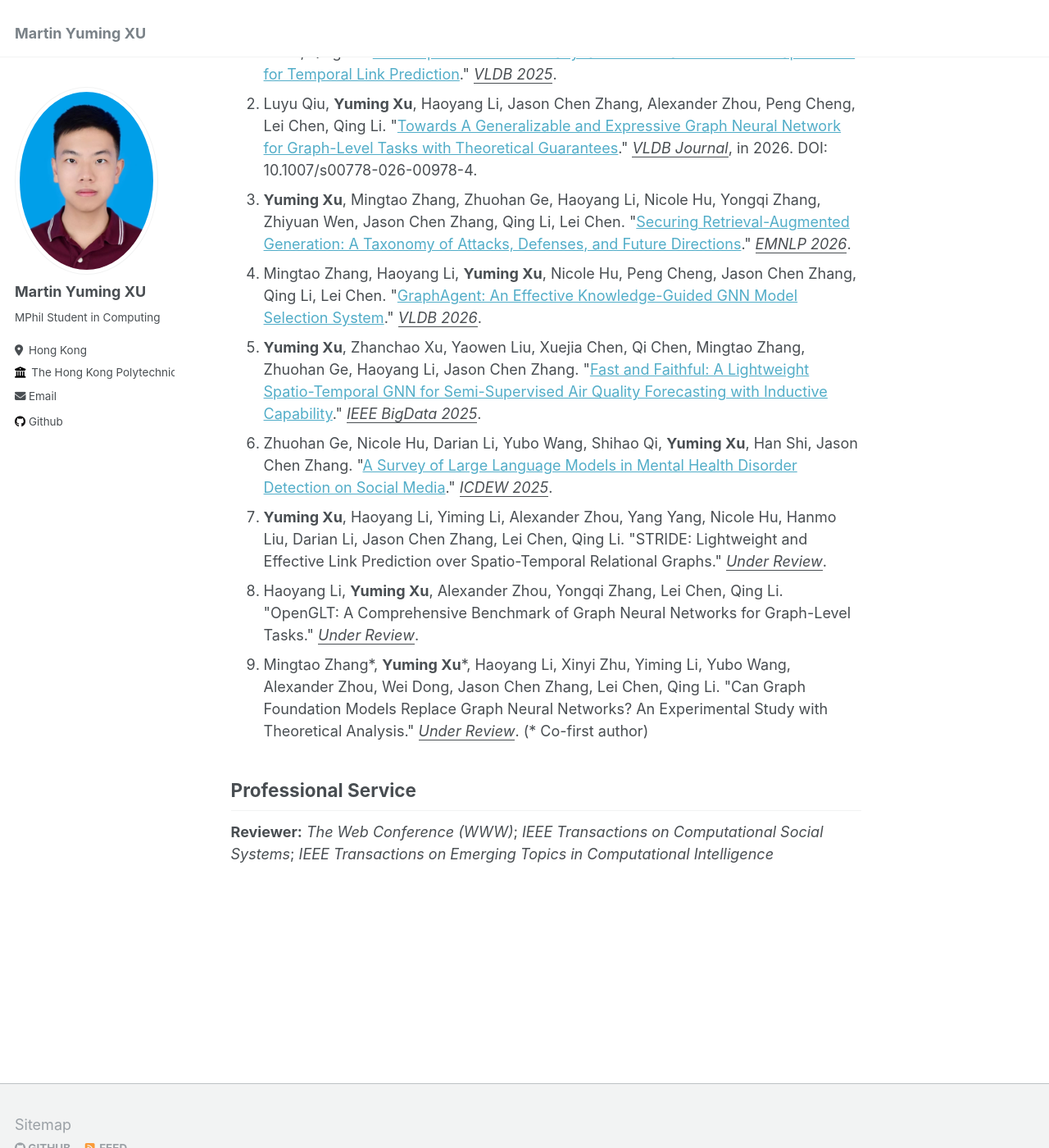
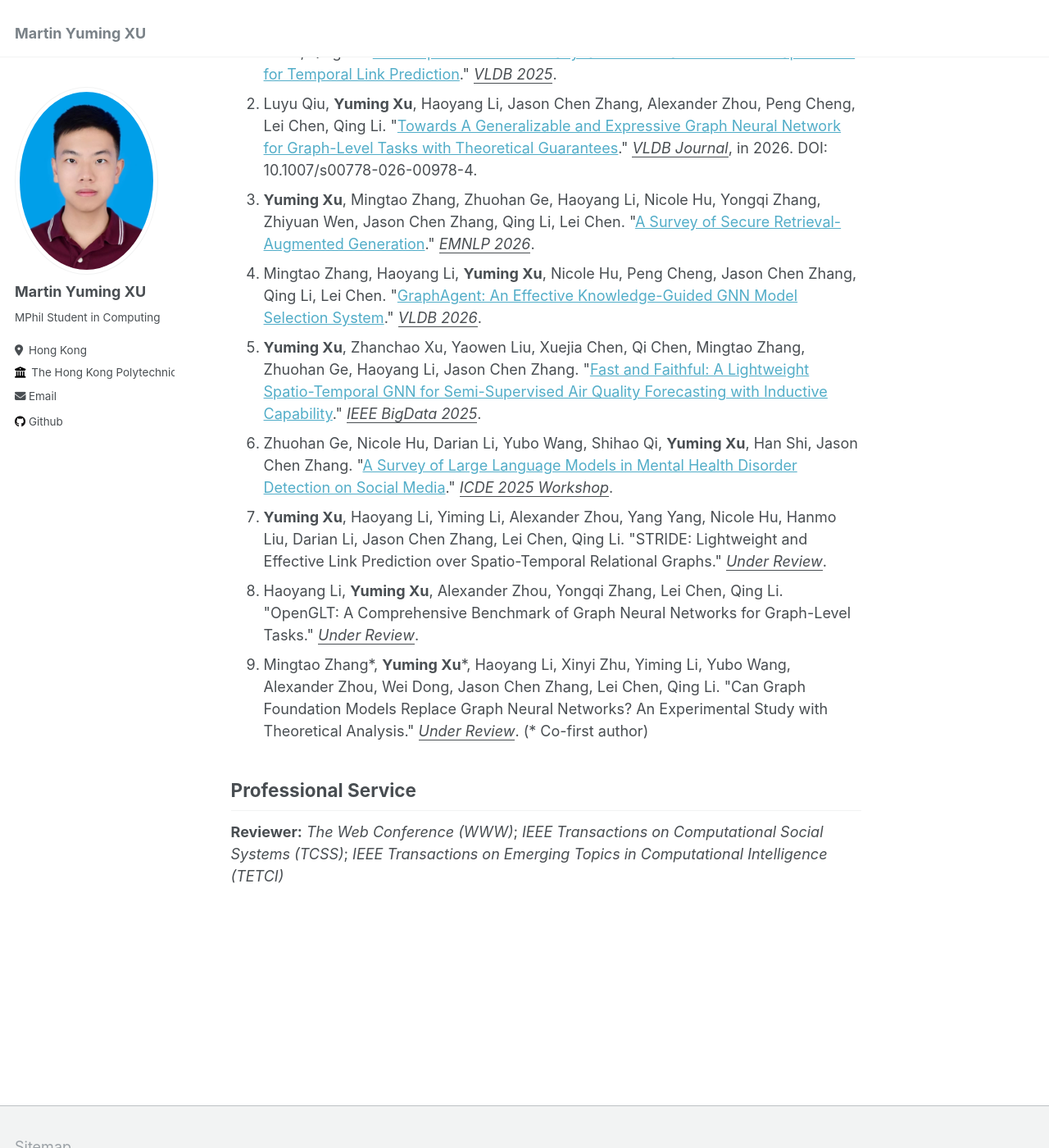
Before and after one commit to thebestFM/thebestFM.github.io, a Jekyll site: the page built from _pages/about.md, in a window 1280 px wide and 1400 px high, scrolled down 436 px. Shown: the whole window at 82% size. Built offline with Jekyll 4.4.1, drawn with Linux system fonts in a browser that asks for light colours.

Commit message:
'update'

```diff
--- a/_includes/publications-list.html
+++ b/_includes/publications-list.html
@@ -11,7 +11,7 @@
   </li>
   <li>
     <strong>Yuming Xu</strong>, Mingtao Zhang, Zhuohan Ge, Haoyang Li, Nicole Hu, Yongqi Zhang, Zhiyuan Wen, Jason Chen Zhang, Qing Li, Lei Chen.
-    "<a href="https://aclanthology.org/2026.findings-emnlp.241.pdf">Securing Retrieval-Augmented Generation: A Taxonomy of Attacks, Defenses, and Future Directions</a>."
+    "<a href="https://aclanthology.org/2026.findings-emnlp.241.pdf">A Survey of Secure Retrieval-Augmented Generation</a>."
     <u><i>EMNLP 2026</i></u>.
   </li>
   <li>
@@ -27,7 +27,7 @@
   <li>
     Zhuohan Ge, Nicole Hu, Darian Li, Yubo Wang, Shihao Qi, <strong>Yuming Xu</strong>, Han Shi, Jason Chen Zhang.
     "<a href="https://ieeexplore.ieee.org/document/11108139">A Survey of Large Language Models in Mental Health Disorder Detection on Social Media</a>."
-    <u><i>ICDEW 2025</i></u>.
+    <u><i>ICDE 2025 Workshop</i></u>.
   </li>
   <li>
     <strong>Yuming Xu</strong>, Haoyang Li, Yiming Li, Alexander Zhou, Yang Yang, Nicole Hu, Hanmo Liu, Darian Li, Jason Chen Zhang, Lei Chen, Qing Li.
--- a/_pages/about.md
+++ b/_pages/about.md
@@ -20,4 +20,4 @@ My research interests include **Graph Neural Networks**, **Graph Foundation Mode
 
 ## Professional Service
 
-**Reviewer:** <i>The Web Conference (WWW)</i>; <i>IEEE Transactions on Computational Social Systems</i>; <i>IEEE Transactions on Emerging Topics in Computational Intelligence</i>
+**Reviewer:** <i>The Web Conference (WWW)</i>; <i>IEEE Transactions on Computational Social Systems (TCSS)</i>; <i>IEEE Transactions on Emerging Topics in Computational Intelligence (TETCI)</i>
```
Also changed, not shown: _pages/cv.md (+1 -1 lines).
